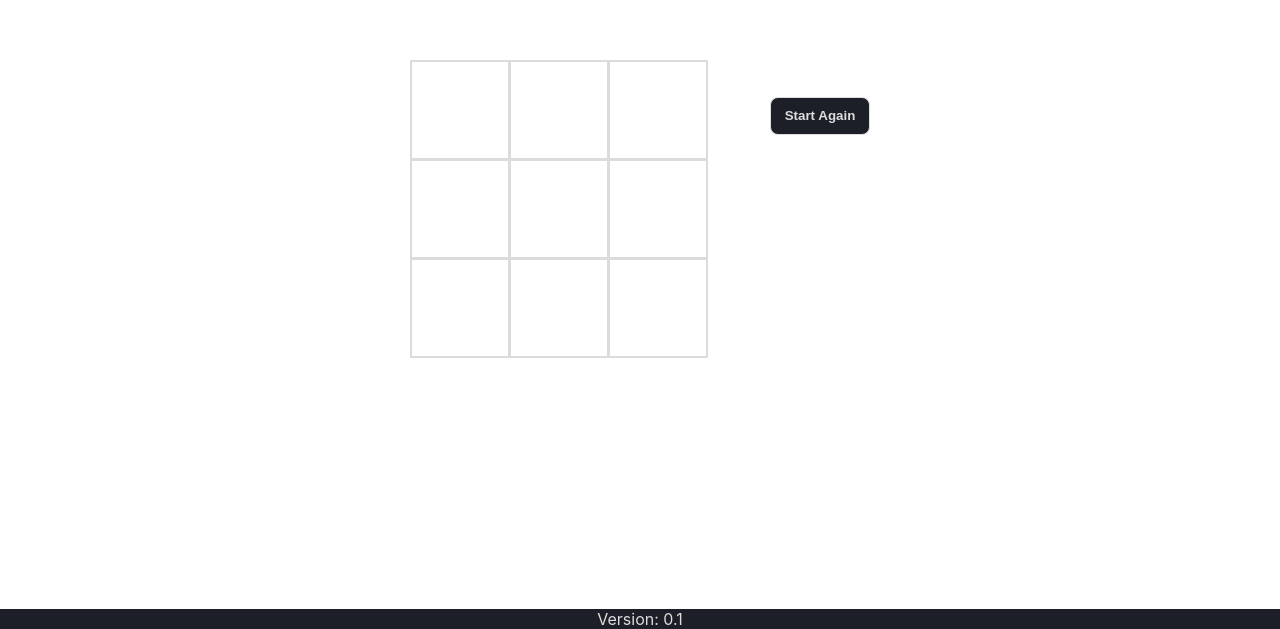
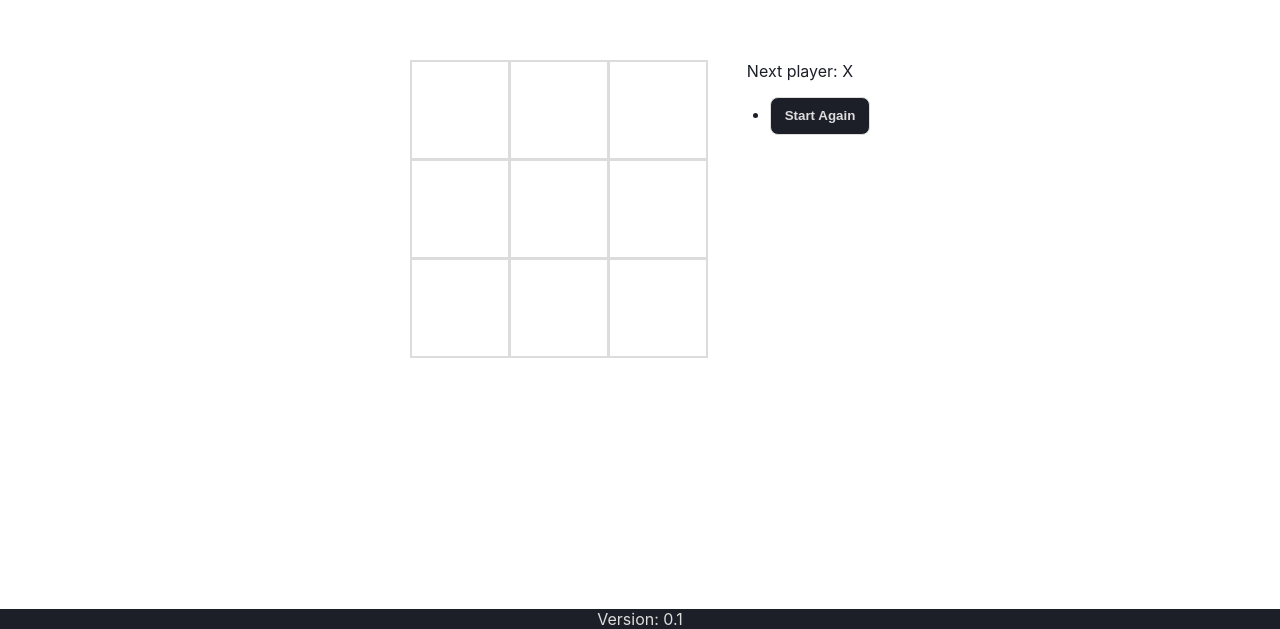
Before and after one commit to mohawwadrez/tictoctoetask, a React (Create React App) app: page / in a window 1280 px wide. Shown: the part 191-820 px from the top of the page. Built offline with nearby package versions, Linux system fonts and the light colour scheme.

Commit message:
color wineer css

```diff
--- a/src/App.scss
+++ b/src/App.scss
@@ -7,7 +7,7 @@
     flex-direction: column;
     align-items: center;
     justify-content: center;
-    color: white;
+    color: #1c1f27;
   }
   .square {
     background: #fff;
```
